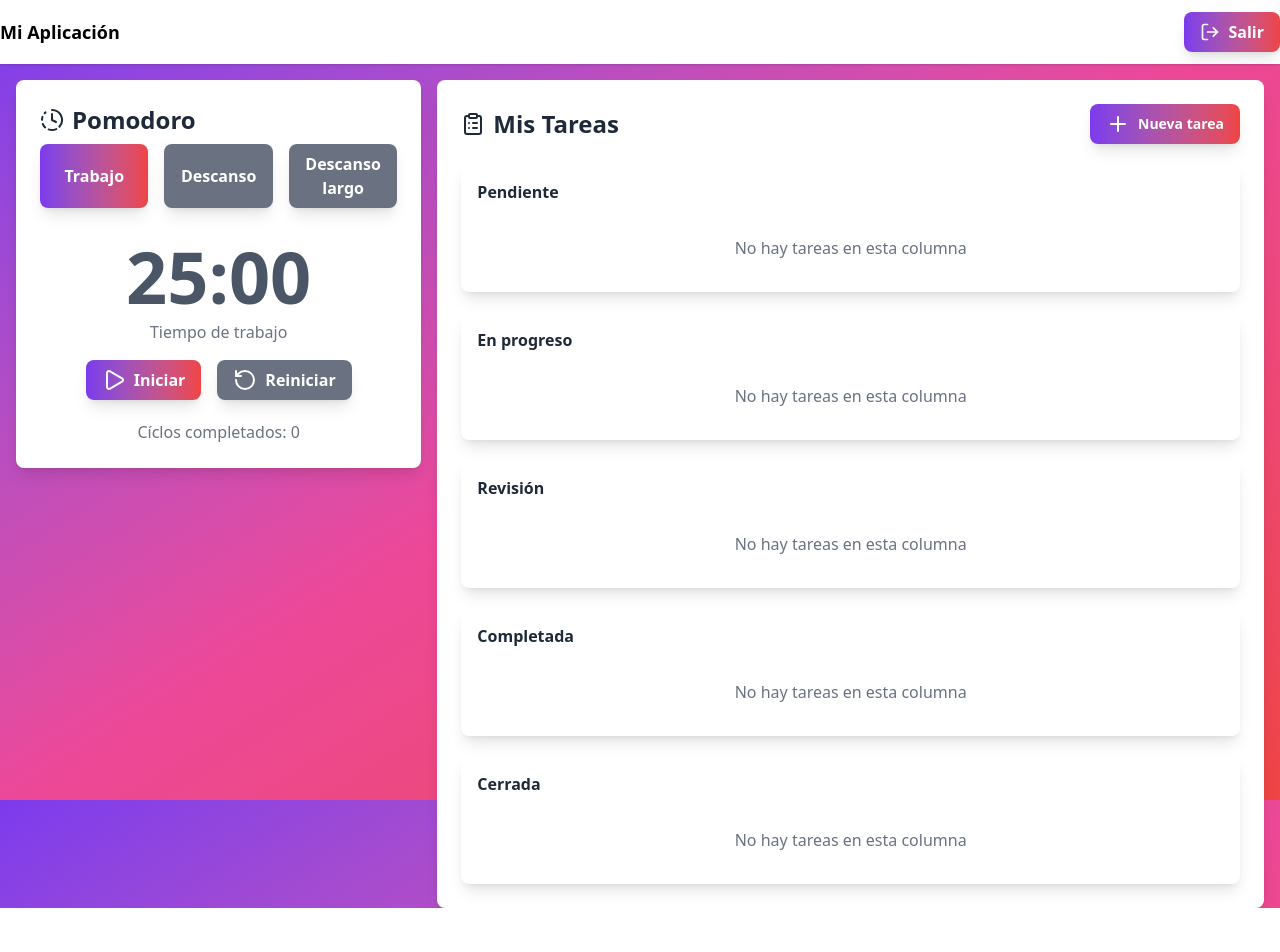
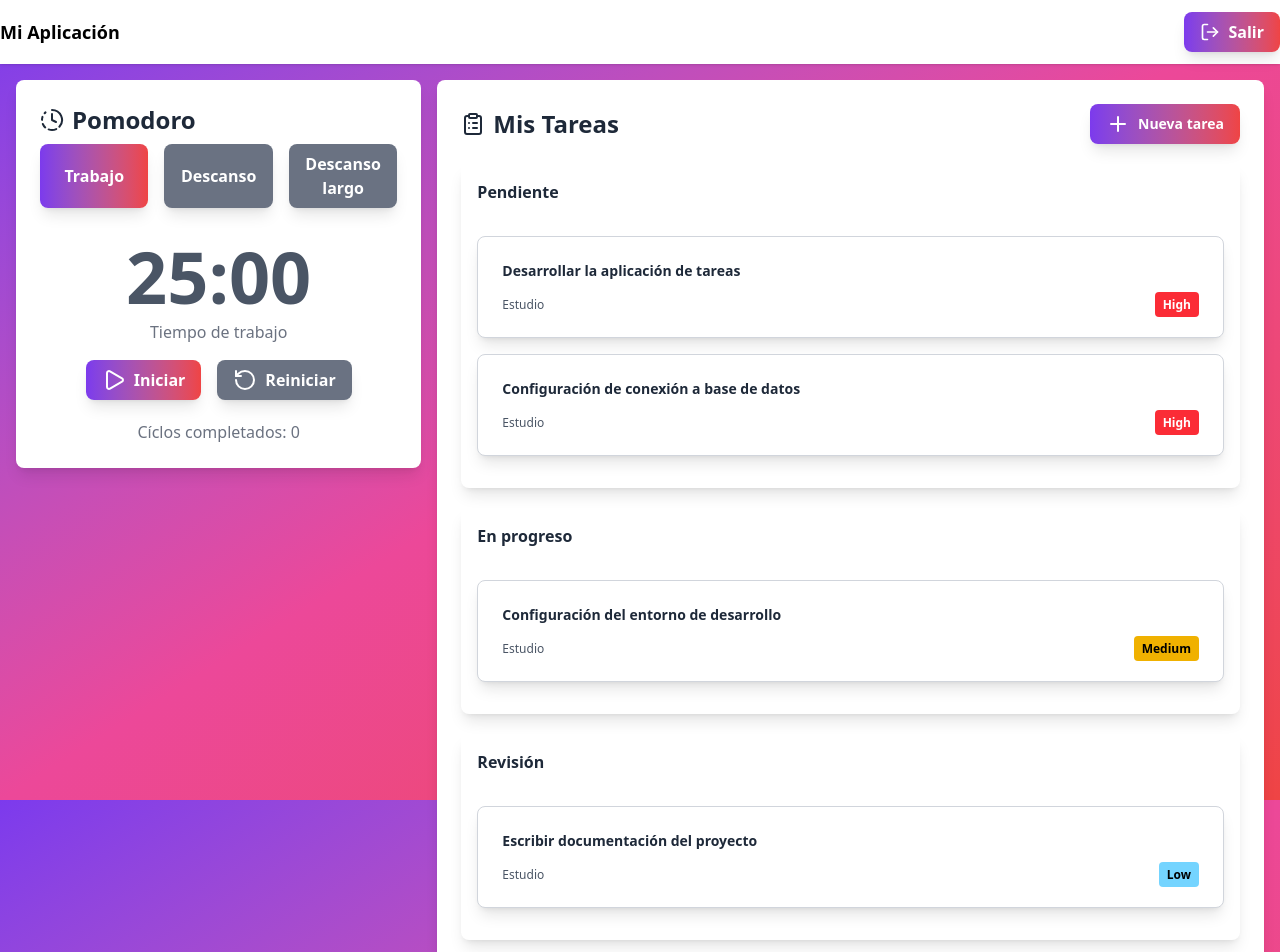
Before and after one commit to sermarmar/task-build-app, a React (Vite) app: page /home in a window 1280 px wide. Shown: the top 952 px of the page. Before the commit the page ends 908 px from the top, so only its background shows below. Built offline with nearby package versions, Linux system fonts and the light colour scheme; sample sign-in values are in the browser's storage.

Commit message:
Añadir componentes para la gestión de tareas: TaskCard, TaskColumns y TasksColumn; integrar mock de tareas y refactorizar modelos de Task y Priority.

```diff
--- /dev/null
+++ b/src/app/features/tasks/components/TaskCard.tsx
@@ -0,0 +1,22 @@
+
+import { Badge } from '../../../components/ux/Badge';
+import { Card, CardBody, CardText, CardTitle } from '../../../components/ux/Card';
+import type { Task } from '../models/Task';
+
+interface TaskCardProps {
+    task: Task;
+}
+
+export const TaskCard: React.FC<TaskCardProps> = ({ task }) => {
+    return (
+        <Card className='border border-gray-300'>
+            <CardTitle className="text-sm">{ task.title }</CardTitle>
+            <CardBody className="text-xs text-gray-600 mt-2 flex justify-between items-center">
+                <CardText>{ task.category }</CardText>
+                <CardText>
+                    <Badge color={task.priority.color} text={task.priority.name} />
+                </CardText>
+            </CardBody>
+        </Card>
+    );
+}
--- a/src/app/features/tasks/components/TaskColumns.tsx
+++ b/src/app/features/tasks/components/TaskColumns.tsx
@@ -3,17 +3,20 @@ import type { Task } from "../models/Task";
 import { TasksColumn } from "./TasksColumn";
 
 interface TaskColumnsProps {
-    states: Status[];
+    status: Status[];
     tasks: Task[];
 }
 
-export const TaskColumns: React.FC<TaskColumnsProps> = ({ states, tasks }) => {
-    const columnsNumber = `grid-cols-${states.length.toString()}`;
+export const TaskColumns: React.FC<TaskColumnsProps> = ({ status, tasks }) => {
+
+    const activeStates = status.filter(s => s.active);
+
+    const columnsNumber = `grid-cols-${activeStates.length.toString()}`;
     const classes = `grid gap-5 ${columnsNumber}`;
     return (
         <div className={classes}>
-            { states.map((state, index) => (
-                <TasksColumn key={index} status={state} tasks={tasks.filter(t => t.status === state.name.toLowerCase())} />
+            { activeStates.map((state, index) => (
+                <TasksColumn key={index} status={state} tasks={tasks.filter(t => t.status.id === state.id)} />
             ))}
         </div>
     );
--- a/src/app/features/tasks/components/TasksBoard.tsx
+++ b/src/app/features/tasks/components/TasksBoard.tsx
@@ -7,10 +7,11 @@ import { Button } from "../../../components/ux/Button";
 import { TaskColumns } from "./TaskColumns";
 import { ESTADOS } from "../../../shared/constants";
 import type { Task } from "../models/Task";
+import { tasksMock } from "../mocks/TaskMock";
 
 export const TasksBoard: React.FC = () => {
     const [isModalOpen, setIsModalOpen] = useState(false);
-    const [tasks, setTasks] = useState<Task[]>([]);
+    const [tasks, setTasks] = useState<Task[]>(tasksMock);
 
     return (
         <>
@@ -31,7 +32,7 @@ export const TasksBoard: React.FC = () => {
                     </Button>
                 </CardTitle>
                 <CardBody className="mt-5">
-                    <TaskColumns states={ESTADOS} tasks={tasks} />
+                    <TaskColumns status={ESTADOS} tasks={tasks} />
                 </CardBody>
             </Card>
             <ModalCreateTask show={isModalOpen} onClose={() => setIsModalOpen(false)} />
--- a/src/app/features/tasks/components/TasksColumn.tsx
+++ b/src/app/features/tasks/components/TasksColumn.tsx
@@ -1,9 +1,13 @@
 import { useState } from "react";
-import { Card, CardBody, CardTitle, CardHeader } from '../../../components/ux/Card';
+import { Card, CardBody, CardTitle, CardHeader, CardText } from '../../../components/ux/Card';
+import type { Task } from "../models/Task";
+import type { Status } from "../models/Status";
+import { Badge } from "../../../components/ux/Badge";
+import { TaskCard } from "./TaskCard";
 
 interface TasksColumnProps {
     status: Status;
-    tasks: any[];
+    tasks: Task[];
 }
 
 export const TasksColumn: React.FC<TasksColumnProps> = ({ status, tasks }) => {
@@ -17,8 +21,8 @@ export const TasksColumn: React.FC<TasksColumnProps> = ({ status, tasks }) => {
             </CardHeader>
 
             <CardBody className="flex flex-col gap-4 mb-4 p-4">
-            { tasksData.map((t, i) => (
-                <div key={i}>{ t.title }</div>
+            { tasksData.map((task) => (
+                <TaskCard key={task.id} task={task} />
             )) }
             {
                 tasksData.length === 0 && (
--- /dev/null
+++ b/src/app/features/tasks/mocks/TaskMock.ts
@@ -0,0 +1,44 @@
+import type { Task } from "../models/Task";
+
+export const tasksMock: Task[] = [
+  {
+    id: "1",
+    title: "Desarrollar la aplicación de tareas",
+    description: "Hacer esqueleto",
+    category: "Estudio",
+    status: { id: "1", name: "To Do", color: "#FF0000", active: true },
+    priority: { id: "1", name: "High", color: "bg-red-500" },
+    createdAt: new Date(),
+    updatedAt: new Date()
+  },
+  {
+    id: "2",
+    title: "Configuración del entorno de desarrollo",
+    description: "Configurar el entorno de desarrollo para el proyecto",
+    category: "Estudio",
+    status: { id: "2", name: "In Progress", color: "#00FF00", active: true },
+    priority: { id: "2", name: "Medium", color: "bg-yellow-500" },
+    createdAt: new Date(),
+    updatedAt: new Date()
+  },
+  {
+    id: "3",
+    title: "Escribir documentación del proyecto",
+    description: "Escribir documentación del proyecto",
+    category: "Estudio",
+    status: { id: "3", name: "Done", color: "#0000FF", active: true },
+    priority: { id: "3", name: "Low", color: "bg-sky-300" },
+    createdAt: new Date(),
+    updatedAt: new Date()
+  },
+  {
+    id: "4",
+    title: "Configuración de conexión a base de datos",
+    description: "Configurar conexión a base de datos",
+    category: "Estudio",
+    status: { id: "1", name: "To Do", color: "#FF0000", active: true },
+    priority: { id: "1", name: "High", color: "bg-red-500" },
+    createdAt: new Date(),
+    updatedAt: new Date()
+  },
+];
--- /dev/null
+++ b/src/app/features/tasks/models/Priority.ts
@@ -0,0 +1,5 @@
+export interface Priority {
+    id: string;
+    name: string;
+    color: string;
+}
```
Also changed, not shown: src/app/features/tasks/models/Task.ts (+5 -2 lines).
